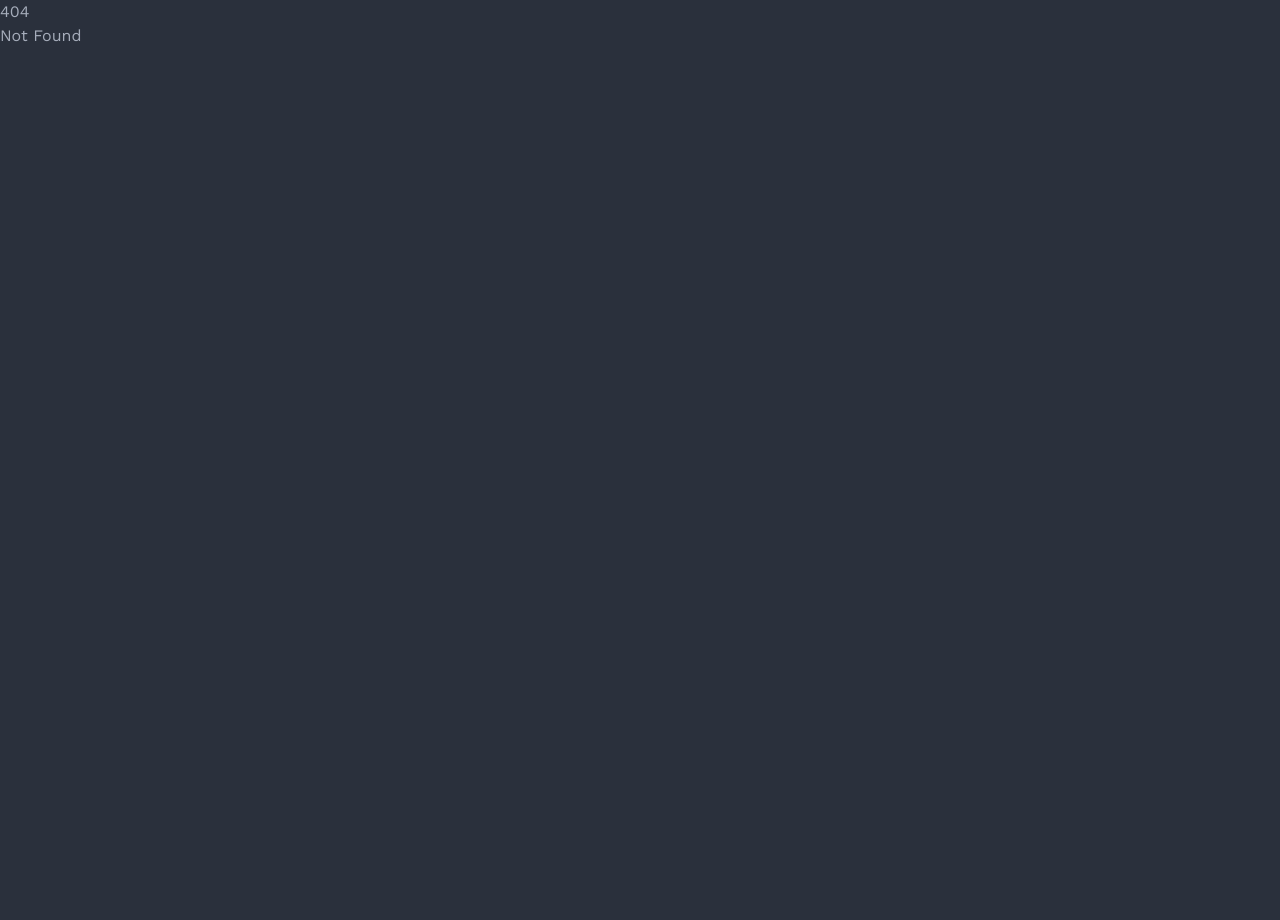
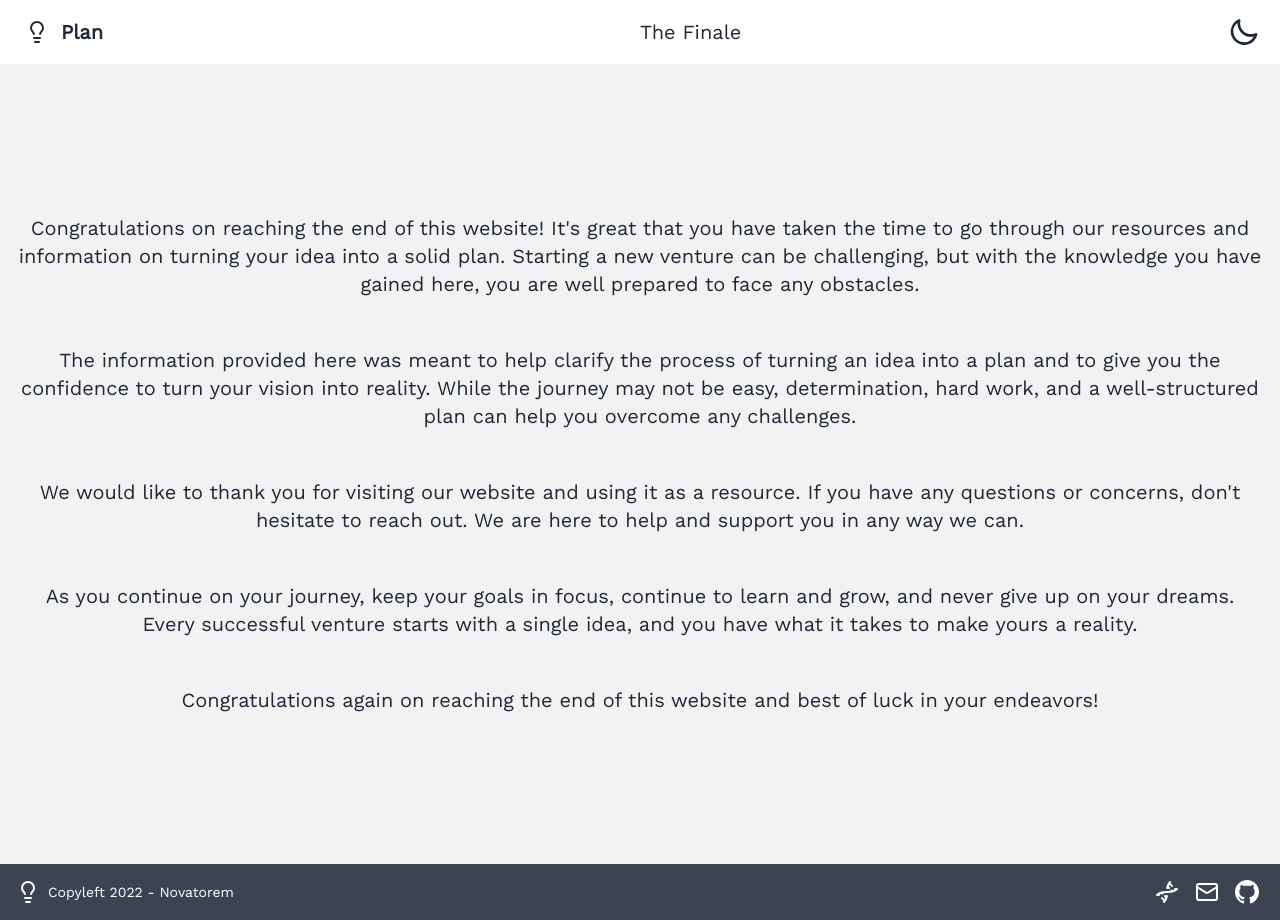
Before and after one commit to novatorem/plan, a SvelteKit app: page /finale in a window 1280 px wide. Before the commit this address had no page. Before the commit the page ends 800 px from the top, so only its background shows below. Built offline with nearby package versions, Linux system fonts and the light colour scheme.

Commit message:
Heuristics and finale

```diff
--- /dev/null
+++ b/src/routes/13-heuristics/+page.svelte
@@ -0,0 +1,16 @@
+<script lang="ts">
+	import content from './content.md?raw';
+	import Page from '$lib/Page.svelte';
+
+	const pageDetails = {
+		page: '13',
+		previousPage: '/12-conceptual',
+		nextPage: '/14-pam',
+		title: 'Plan | 13 - Heuristics',
+		markdown: content,
+		tldr: '',
+		creation: ``
+	};
+</script>
+
+<Page {...pageDetails} />
--- /dev/null
+++ b/src/routes/14-pam/+page.svelte
@@ -0,0 +1,16 @@
+<script lang="ts">
+	import content from './content.md?raw';
+	import Page from '$lib/Page.svelte';
+
+	const pageDetails = {
+		page: '14',
+		previousPage: '13-heuristics',
+		nextPage: '/finale',
+		title: 'Plan | 14 - Perception, Attention, Memory',
+		markdown: content,
+		tldr: '',
+		creation: ``
+	};
+</script>
+
+<Page {...pageDetails} />
--- /dev/null
+++ b/src/routes/finale/+page.svelte
@@ -0,0 +1,73 @@
+<script lang="ts">
+	import Theme from '$lib/Theme.svelte';
+	import Scroll from '$lib/Scroll.svelte';
+	import Footer from '$lib/Footer.svelte';
+</script>
+
+<svelte:head>
+	<title>Plan | The Finale</title>
+</svelte:head>
+
+<Theme />
+<Scroll />
+
+<div class="navbar bg-base-100">
+	<div class="navbar-start">
+		<a href="/" class="btn btn-ghost normal-case text-xl">
+			<svg
+				xmlns="http://www.w3.org/2000/svg"
+				width="24"
+				height="24"
+				viewBox="0 0 24 24"
+				fill="none"
+				stroke="currentColor"
+				stroke-width="2"
+				stroke-linecap="round"
+				stroke-linejoin="round"
+				class="mr-3"
+				><line x1="9" y1="18" x2="15" y2="18" /><line x1="10" y1="22" x2="14" y2="22" /><path
+					d="M15.09 14c.18-.98.65-1.74 1.41-2.5A4.65 4.65 0 0 0 18 8 6 6 0 0 0 6 8c0 1 .23 2.23 1.5 3.5A4.61 4.61 0 0 1 8.91 14"
+				/></svg
+			>
+			Plan</a
+		>
+	</div>
+	<div class="navbar-center">
+		<h1 class="normal-case text-xl">The Finale</h1>
+	</div>
+</div>
+
+<div class="hero min-h-screen bg-base-200">
+	<div class="hero-content text-center">
+		<div class="w-xl">
+			<p class="py-6 text-xl">
+				Congratulations on reaching the end of this website! It's great that you have taken the time
+				to go through our resources and information on turning your idea into a solid plan. Starting
+				a new venture can be challenging, but with the knowledge you have gained here, you are well
+				prepared to face any obstacles.
+			</p>
+			<p class="py-6 text-xl">
+				The information provided here was meant to help clarify the process of turning an idea into
+				a plan and to give you the confidence to turn your vision into reality. While the journey
+				may not be easy, determination, hard work, and a well-structured plan can help you overcome
+				any challenges.
+			</p>
+			<p class="py-6 text-xl">
+				We would like to thank you for visiting our website and using it as a resource. If you have
+				any questions or concerns, don't hesitate to reach out. We are here to help and support you
+				in any way we can.
+			</p>
+			<p class="py-6 text-xl">
+				As you continue on your journey, keep your goals in focus, continue to learn and grow, and
+				never give up on your dreams. Every successful venture starts with a single idea, and you
+				have what it takes to make yours a reality.
+			</p>
+			<p class="py-6 text-xl">
+				Congratulations again on reaching the end of this website and best of luck in your
+				endeavors!
+			</p>
+		</div>
+	</div>
+</div>
+
+<Footer />
```
Also changed, not shown: src/routes/13-heuristics/content.md (added, +32 -0 lines), src/routes/14-pam/content.md (added, +7 -0 lines).
